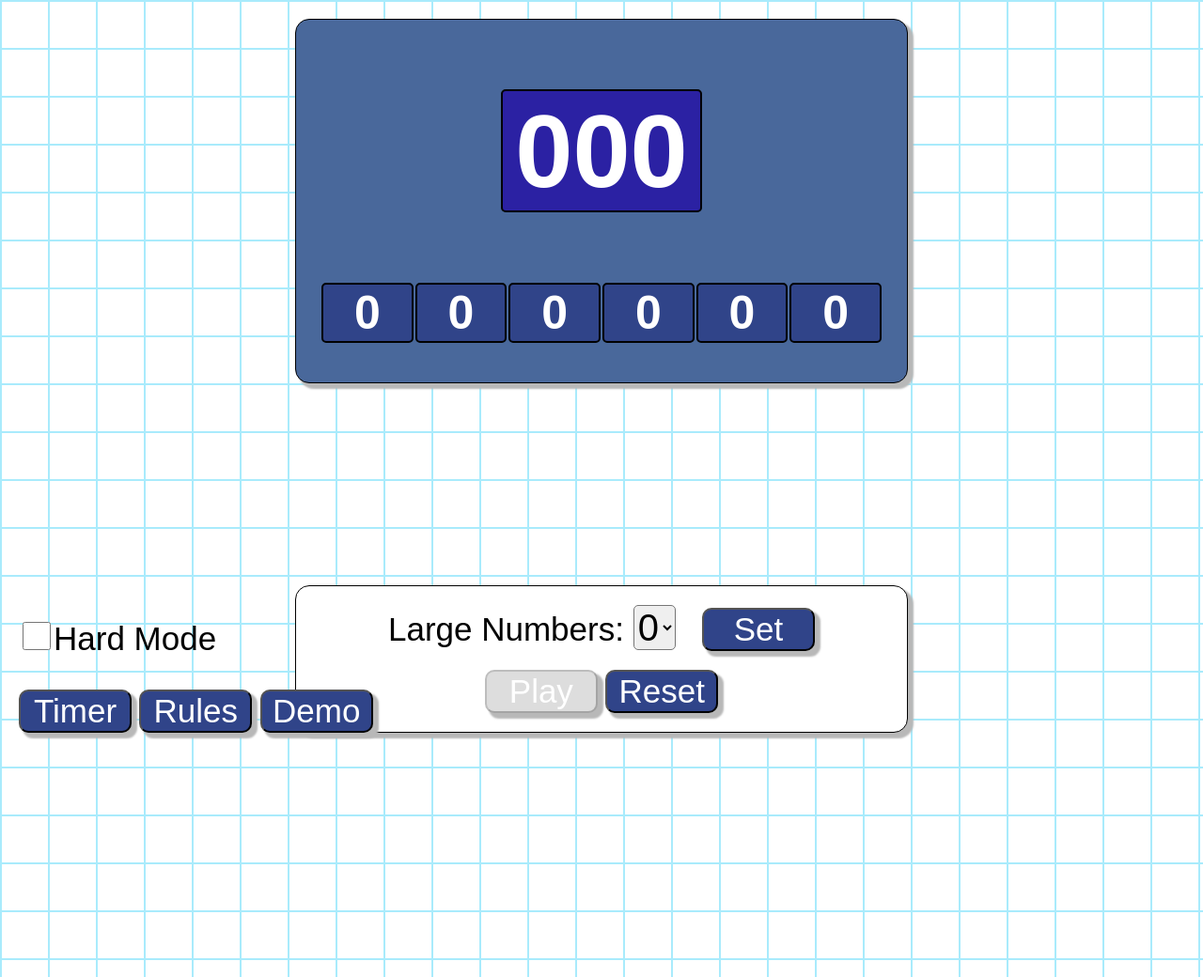
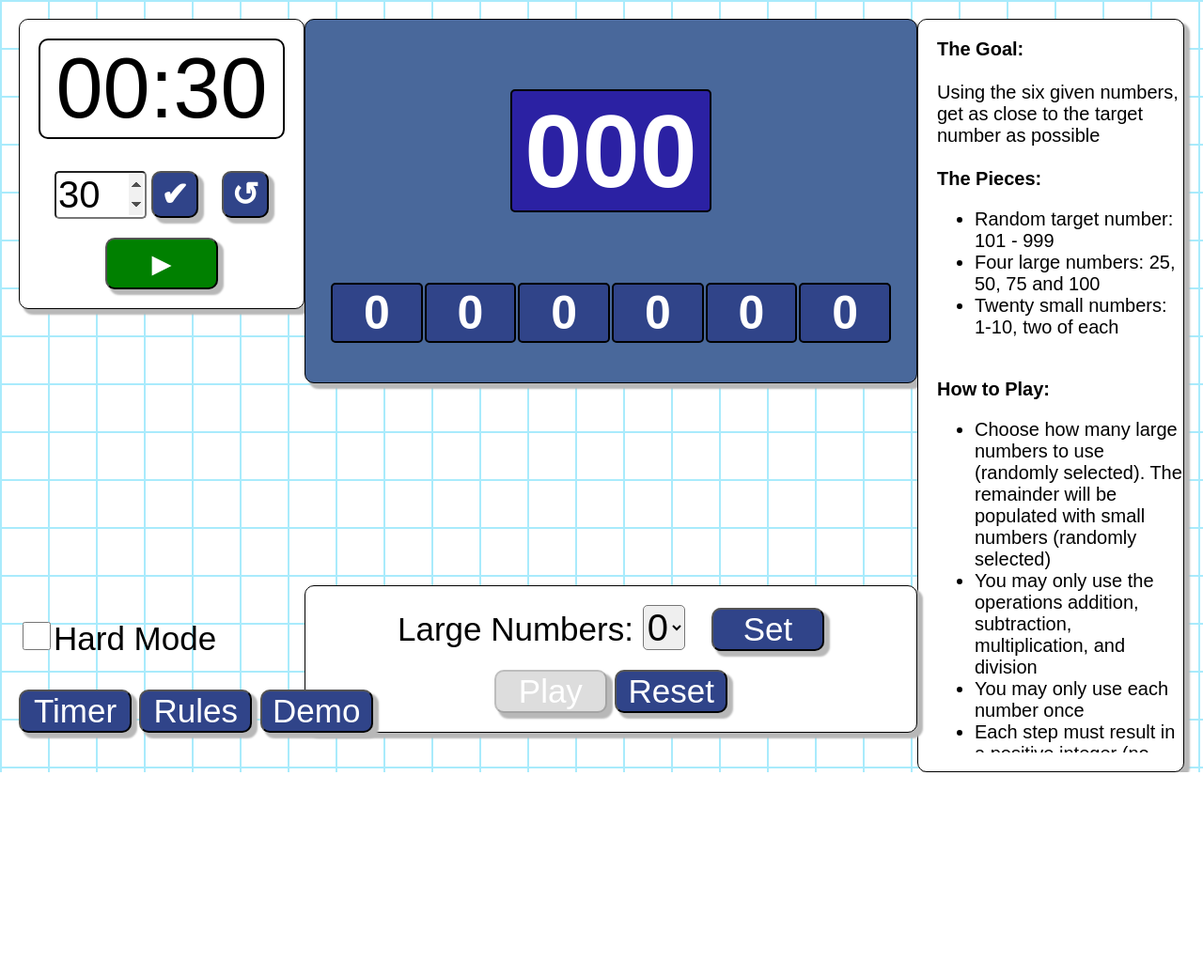
Before and after one commit to mpgraci/NumbersGame, an Electron app: page index.html in a window 1280 px wide. Shown: the whole page at 94% size. After the commit the page ends 822 px from the top, so only its background shows below. Drawn offline with Linux system fonts and the light colour scheme.

Commit message:
Reworded rules. Added scrollbar to rules. Set rules and timer visable on launch. Changed some CSS. Resized default window size

```diff
--- a/app.js
+++ b/app.js
@@ -12,7 +12,7 @@ function createWindow() {
         webPreferences: {
             nodeIntegration: true
         },
-        width: 1500,
+        width: 1600,
         height: 900
 
     });
--- a/css/styles.css
+++ b/css/styles.css
@@ -75,7 +75,7 @@ input[type=number]::-webkit-outer-spin-button {
     background-color: rgb(73,104,155);
     padding-bottom: 20px;
     border: 1px solid black;
-    border-radius: 15px;
+    border-radius: 10px;
     margin-bottom: 20px;
     width: 650px;
     box-shadow: 5px 5px 2px 1px rgb(184, 184, 184);
@@ -85,7 +85,7 @@ input[type=number]::-webkit-outer-spin-button {
     color: black;
     padding-bottom: 20px;
     border: 1px solid black;
-    border-radius: 15px;
+    border-radius: 10px;
     padding-top: 20px;
     padding-bottom: 20px;
     width: 650px;
@@ -111,16 +111,17 @@ input[type=number]::-webkit-outer-spin-button {
     flex-direction: column;
     text-align: center;
     justify-self: left;
+    margin-top: -30px;
     margin-right: auto;
     margin-left: 20px;
-    visibility: hidden;
-    /*visibility: visible;*/
+    visibility: visible;
 
-    width: 350px;
+
+    width: 360px;
     background-color: white;
     padding: 20px;
     border: 1px solid black;
-    border-radius: 15px;
+    border-radius: 10px;
     box-shadow: 5px 5px 2px 1px rgb(184, 184, 184);
 }
 #timer-wrapper label {
@@ -159,21 +160,30 @@ input[type=number]::-webkit-outer-spin-button {
 }
 /*Rules*/
 #rules-container {
+    overflow-y: hidden;
     text-align: left;
     justify-self: right;
+    margin-top: -30px;
     margin-left: auto;
     margin-right: 20px;
-    visibility: hidden;
-
+    visibility: visible;
 
     font-size: 20px;
-    width: 350px;
+    width: 360px;
+    height: 760px;
     display: inline-block;
     background-color: white;
-    padding: 20px;
+    padding-top: 20px;
+    padding-left: 20px;
+    padding-bottom: 20px;
     border: 1px solid black;
-    border-radius: 15px;
+    border-radius: 10px;
     box-shadow: 5px 5px 2px 1px rgb(184, 184, 184);
+}
+#rules-content {
+    overflow-y: scroll;
+    width: 100%;
+    height: 100%;
 }
 /*Bottom panel*/
 #button-div {
--- a/index.html
+++ b/index.html
@@ -2,7 +2,7 @@
 <html>
     <head>
         <meta charset="UTF-8">
-        <title>Numbers Game</title>
+        <title>Numbers</title>
         <link rel="stylesheet" href="css/styles.css">
     </head>
     <body>
@@ -60,21 +60,25 @@
                 </div>
             </div>
             <div id="rules-container">
+                <div id="rules-content">
                 <b>The Goal:</b> </br> </br>
-                Using the six given numbers, make the target number </br>
+                Using the six given numbers, get as close to the target number as possible </br>
             </br>
                 <b>The Pieces:</b>
                 <ul>
+                <li>Random target number: 101 - 999</li>
                 <li>Four large numbers: 25, 50, 75 and 100</li>
-                <li>Twenty small numbers: Two of each digit from 1-10</li>
-                <li>Any combination of those totalling six numbers(two large and four small; three large and three small; etc.) </li>
+                <li>Twenty small numbers: 1-10, two of each</li>
             </ul>
             </br>
-                <b>The Rules:</b>
+                <b>How to Play:</b>
                 <ul>
-                <li>You can only use the operations addition, subtraction, multiplication, and division </li>
-                <li>You can only use each number once </li>
-                <li>Each step must result in a positive integer </li>
+                <li>Choose how many large numbers to use (randomly selected). The remainder will be populated with small numbers (randomly selected)</li>
+                <li>You may only use the operations addition, subtraction, multiplication, and division </li>
+                <li>You may only use each number once </li>
+                <li>Each step must result in a positive integer (no negatives or fractions allowed) </li>
+                <li>Concatenation is not allowed ("2" and "3" can't be combined to create "23"</li>
+                <li>You do not have to use all of the six given numbers</li>
             </ul>
                 </br>
                 <b>Scoring:</b>
@@ -84,6 +88,7 @@
                     <li>5 points: 6-10 away from target </li>
                 </ul>
             </div>
+        </div>
         </div>
         <div id="button-div">
             <div id="hardMode-div">
--- a/package.json
+++ b/package.json
@@ -1,6 +1,6 @@
 {
     "name": "numbers",
-    "version": "0.9.3",
+    "version": "0.9.4",
     "description": "Numbers game from Countdown",
     "author": "Marcus Graci <mpgraci@gmail.com>",
     "main": "app.js",
```
